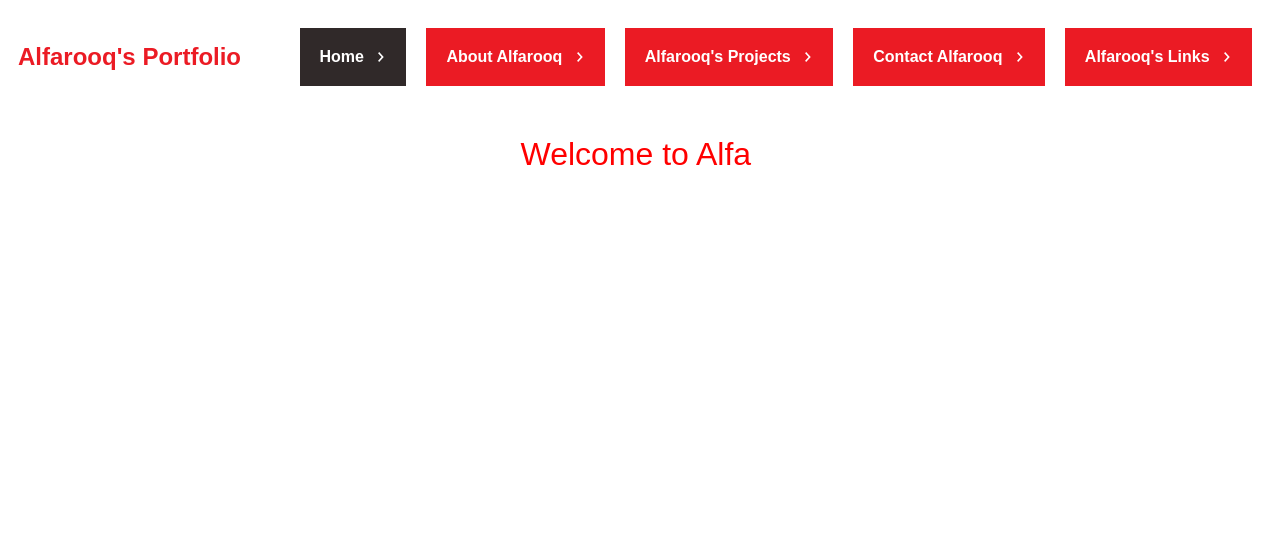
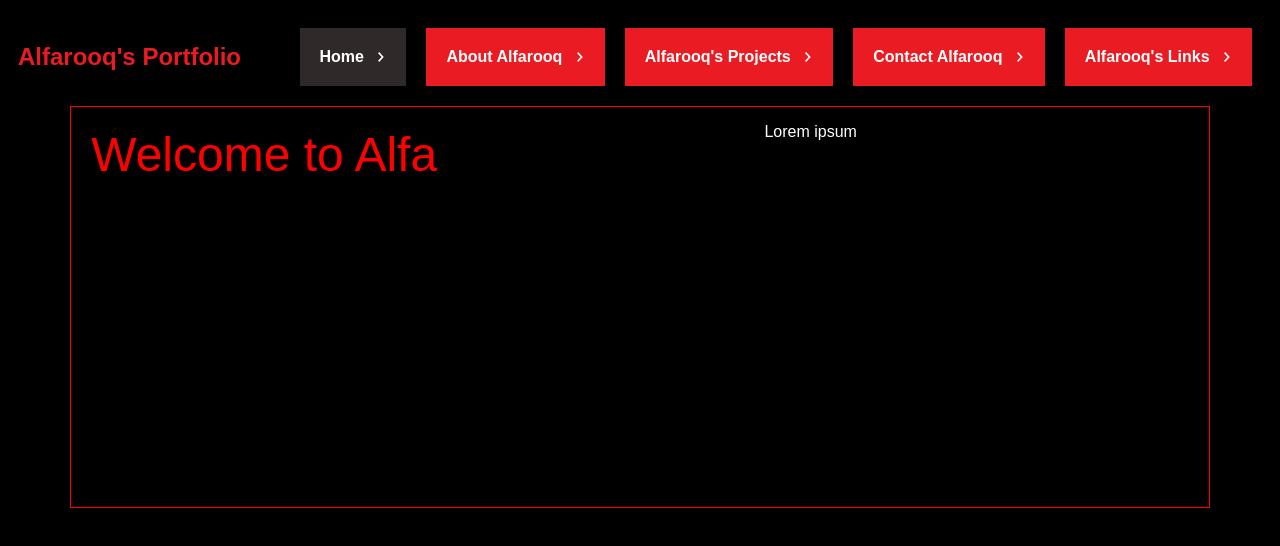
Before and after one commit to AlfarooqAlmenghawi/Alfarooq-Portfolio, a React (Vite) app: page / in a window 1280 px wide. Shown: the top 546 px of the page. Built offline with nearby package versions, Linux system fonts and the light colour scheme; a web font is replaced by a local one.

Commit message:
add layout and styling to home page, adding unique style and vision

```diff
--- a/src/components/Header/Header.css
+++ b/src/components/Header/Header.css
@@ -7,7 +7,6 @@
 
 header {
   font-family: "FF Mark Pro", sans-serif;
-  background-color: rgb(255, 255, 255);
   padding: 10px;
   margin: auto;
   display: flex;
--- a/src/components/HomePage/HomePage.css
+++ b/src/components/HomePage/HomePage.css
@@ -5,19 +5,38 @@
   font-style: normal;
 }
 
+.home-page-content {
+  border: 1px solid;
+  width: 90%;
+  height: 400px;
+  margin: auto;
+  background-color: rgb(0, 0, 0);
+  /* background-size: 200px; */
+  border-color: rgb(255, 0, 0);
+  display: flex;
+}
+
+.section-title-sizing {
+  width: 50%;
+  display: inline-block;
+}
+
 .section-title {
   font-family: "FF Mark Pro", sans-serif;
+  height: 100%;
   font-weight: normal;
-  font-size: 200%;
+  font-size: 300%;
   color: red;
-  text-align: center;
-  margin: auto;
+  text-align: left;
   display: block;
-  padding: 30px;
+  padding: 20px;
 }
 
 .section-information {
   font-family: "FF Mark Pro", sans-serif;
   font-weight: normal;
+  color: white;
+  width: 30%;
+  height: 100%;
   text-align: center;
 }
--- a/src/components/HomePage/HomePage.jsx
+++ b/src/components/HomePage/HomePage.jsx
@@ -1,9 +1,19 @@
 import "./HomePage.css";
 import { TypeAnimation } from "react-type-animation";
+import { useEffect } from "react";
 
 const HomePage = () => {
+  useEffect(() => {
+    // Set the background color when the component is mounted
+    document.body.style.backgroundColor = "black";
+    // Reset the background color when the component is unmounted
+    return () => {
+      document.body.style.backgroundColor = "";
+    };
+  }, []);
+
   return (
-    <main>
+    <main className="home-page-content">
       <section className="section-title-sizing">
         <TypeAnimation
           className="section-title"
@@ -31,7 +41,7 @@ const HomePage = () => {
           repeat={Infinity}
         />
       </section>
-      <p className="section-information"></p>
+      <p className="section-information">Lorem ipsum</p>
     </main>
   );
 };
```
